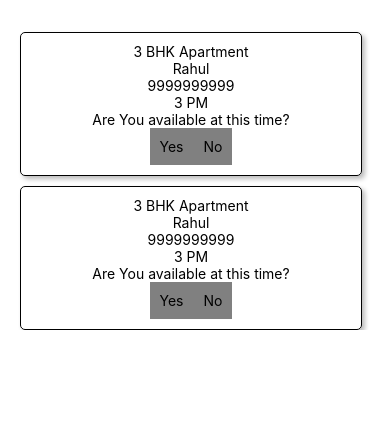
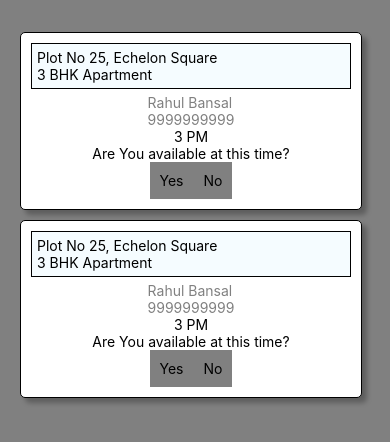
Before and after one commit to bansal-rahul/MarauderBroker, a React Native app: screen / in a window 390 px wide. Shown: the top 442 px of the page. Built offline with nearby package versions, Linux system fonts and the light colour scheme.

Commit message:
layout changes

```diff
--- a/App.js
+++ b/App.js
@@ -23,14 +23,20 @@ const styles = StyleSheet.create({
 
 const sample = [
   {
-    propertyName: '3 BHK Apartment',
-    personName: 'Rahul',
+    property: {
+      address: 'Plot No 25, Echelon Square',
+      details: '3 BHK Apartment'
+    },
+    personName: 'Rahul Bansal',
     contact: 9999999999,
     timing: '3 PM'
   },
   {
-    propertyName: '3 BHK Apartment',
-    personName: 'Rahul',
+    property: {
+      address: 'Plot No 25, Echelon Square',
+      details: '3 BHK Apartment'
+    },
+    personName: 'Rahul Bansal',
     contact: 9999999999,
     timing: '3 PM'
   }
@@ -39,7 +45,6 @@ const sample = [
 export default class App extends Component {
   render() {
     return (
-
         <Notifications notifications={sample} />
     );
   }
--- a/src/components/Notifications.js
+++ b/src/components/Notifications.js
@@ -7,22 +7,25 @@ import {
     TouchableOpacity,
     FlatList
 } from 'react-native'
+import PropertyDetail from './PropertyDetail'
 
 const styles = StyleSheet.create({
     container: {
        //height: '100%',
-       //backgroundColor: 'grey',
+       backgroundColor: 'grey',
+       flex: 1,
        paddingRight: 10,
        paddingTop: 22
     },
     card: {
+        backgroundColor:'white',
         width: '90%',
         marginHorizontal: 20,
         padding: 10,
         shadowOpacity: 0.5,
         shadowRadius: 5,
         shadowColor: 'rgba(0,0,0,0.54)',
-        shadowOffset: { height: 3, width: 3 },
+        shadowOffset: { height: 5, width: 5 },
         elevation: 5,
         borderWidth: 1,
         alignItems: 'center',
@@ -33,6 +36,12 @@ const styles = StyleSheet.create({
         padding: 10,
         alignItems: 'center',
         backgroundColor: 'grey'
+    },
+    personDetail: {
+        marginTop: 5
+    },
+    personDetailText: {
+        color: 'grey'
     }
 })
 
@@ -41,9 +50,11 @@ export default class Notifications extends Component {
 
     renderNotification = ({item}) => (
         <View style={styles.card}>
-                <Text>{item.propertyName}</Text>
-                <Text>{item.personName}</Text>
-                <Text>{item.contact}</Text>
+                <PropertyDetail property={item.property} />
+                <View style={styles.personDetail}>
+                    <Text style={styles.personDetailText}>{item.personName}</Text>
+                    <Text style={styles.personDetailText}>{item.contact}</Text>
+                </View>
                 <Text>{item.timing}</Text>
                 <Text>Are You available at this time?</Text>
                 <View style={{flexDirection: 'row'}}>
--- a/src/components/PropertyDetail.js
+++ b/src/components/PropertyDetail.js
@@ -2,20 +2,27 @@ import React, { Component } from 'react'
 import {
     Text,
     View,
-    Stylesheet
+    StyleSheet
 } from 'react-native'
 
 const styles = StyleSheet.create({
     container: {
         marginHorizontal: 5,
-        marginTop: 5
+        //marginTop: 3,
+        borderWidth: 1,
+        padding: 5,
+        width: '100%',
+        backgroundColor:'#F5FCFF'
     }
 })
+
 export default class PropertyDetail extends Component {
     render() {
         const {property} = this.props
         return (
             <View style={styles.container}>
+            <Text>{property.address}</Text>
+            <Text>{property.details}</Text>
             </View>
         )
     }
```
